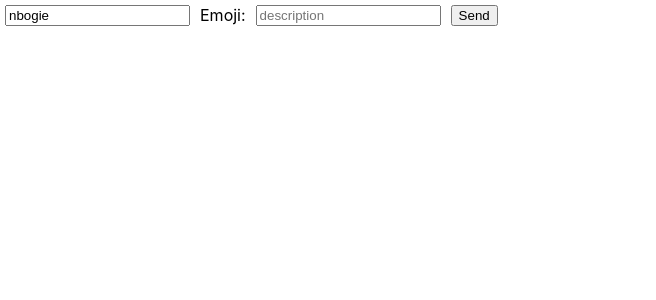
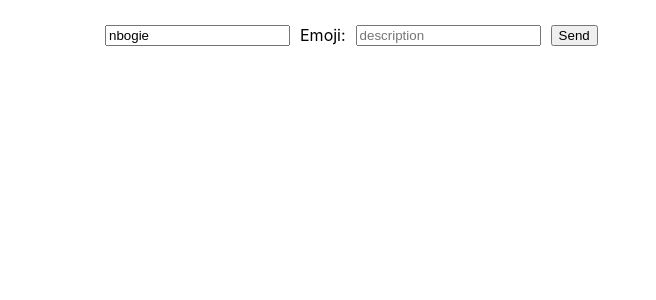
Before and after one commit to WeAreAcademy/mark-sql-demo--feelings-react, a React (Create React App) app: page / in a window 1280 px wide. Shown: the top 300 px of the page, without its empty margins (0-656 px from the left). Built offline with nearby package versions, Linux system fonts and the light colour scheme; no server answers.

Commit message:
state useEffect dep props.apiBase

```diff
--- a/src/App.css
+++ b/src/App.css
@@ -9,19 +9,23 @@ body {
   -moz-osx-font-smoothing: grayscale;
 }
 
+.App {
+  max-width: 1080px;
+  margin: 0 auto;
+  margin-top: 20px;
+}
 .feeling {
-  border: 2px solid black;
+  border: 1px solid gray;
   border-radius: 5px;
-  margin: 5px;
+  margin: 6px;
   display: flex;
   flex-direction: row;
-  justify-content: space-between;
+  justify-content: flex-start;
   padding: 2px;
 }
 
 .name {
   min-width: 100px;
-  border-right: 1px solid green;
 }
 
 .emoji {
--- a/src/Feelings.tsx
+++ b/src/Feelings.tsx
@@ -14,7 +14,7 @@ export function Feelings(props: { apiBase: string }) {
         const id = setInterval(() => getFeelings(), 5000);
         getFeelings();
         return () => clearInterval(id);
-    }, []);
+    }, [props.apiBase]);
     return (<div className="feelings">{feelings.map((f) => <Feeling key={f.id} {...f} />)}</div>);
 }
 function Feeling(props: IFeeling) {
--- a/src/FeelingsForm.tsx
+++ b/src/FeelingsForm.tsx
@@ -43,7 +43,6 @@ export function FeelingsForm(props: { apiBase: string }) {
         }
     }
     function resetForm() {
-        setEmoji("")
         setDescription("")
     }
 
```
